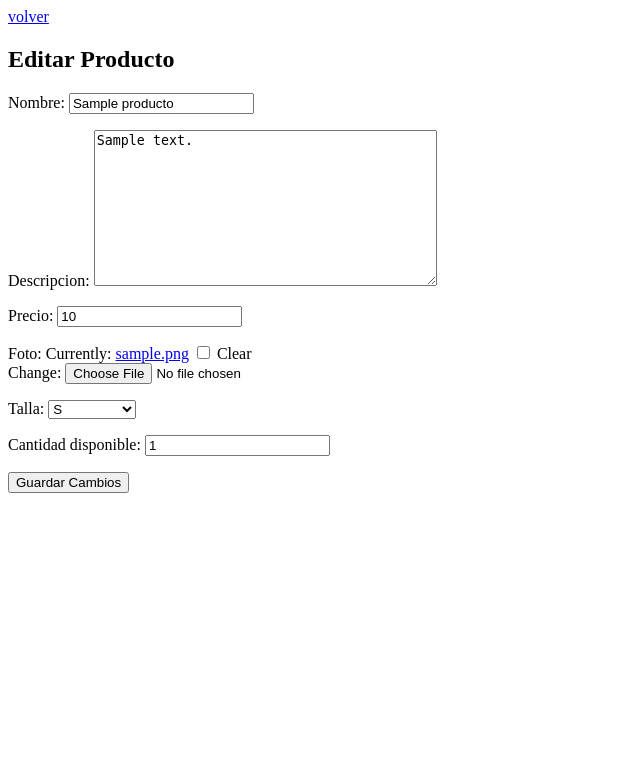
After one commit to matiasvicencio/mkvice, a Django app: page /editarproducto/1/ in a window 1280 px wide. The commit adds this page. Shown: the top 783 px of the page, without its empty margins (0-640 px from the left). Run offline with Django 5.2, Linux system fonts and the light colour scheme; tables that the repository leaves empty hold one stand-in row (values such as "Sample post"); parts of the project's set-up code (start-up, migrations or seed data) failed here and were passed over.

Commit message:
agregue editar producto y arregle el agregar productos

```diff
--- /dev/null
+++ b/aplicaciones/mk/forms.py
@@ -0,0 +1,7 @@
+from django import forms
+from .models import Producto
+
+class ProductoForm(forms.ModelForm):
+    class Meta:
+        model = Producto
+        fields = ['nombre', 'descripcion', 'precio', 'foto', 'talla', 'cantidad_disponible']
--- /dev/null
+++ b/aplicaciones/mk/templates/editarproducto.html
@@ -0,0 +1,15 @@
+<html lang="es">
+<head>
+    <meta charset="UTF-8">
+    <title>Editar Producto</title>
+</head>
+<body>
+    <a href="{% url 'gestionProductos' %}">volver</a>
+    <h2>Editar Producto</h2>
+    <form method="post" enctype="multipart/form-data">
+        {% csrf_token %}
+        {{ form.as_p }}
+        <button type="submit">Guardar Cambios</button>
+    </form>
+</body>
+</html>
--- a/aplicaciones/mk/templates/gestionProductos.html
+++ b/aplicaciones/mk/templates/gestionProductos.html
@@ -56,8 +56,12 @@
         <li>{{c.precio}}</li>
         <li>{{c.foto}}</li>
         <li>{{c.talla}}</li>
+        <li>{{c.cantidad_disponible}}</li>
         <li>
-            <li><a href="{% url 'eliminarproducto' c.id %}" class="btn2">Eliminar</a></li>
+            <li>
+                <a href="{% url 'editarproducto' c.id %}" class="btn-2">Editar</a>
+                <a href="{% url 'eliminarproducto' c.id %}" class="btn2">Eliminar</a>
+            </li>
         </li>
         {% endfor %}
     </ul>
--- a/aplicaciones/mk/urls.py
+++ b/aplicaciones/mk/urls.py
@@ -21,6 +21,7 @@ urlpatterns = [
     path('quitar/<int:producto_id>/', views.quitar, name='quitar'),
     path('confirmacion/', views.confirmacion, name='confirmacion'),
     path('login/administracion/ordenes/', views.ordenes, name='ordenes'),
+    path('editarproducto/<int:id_producto>/', views.editarproducto, name='editarproducto'),
 ]
 
 
--- a/aplicaciones/mk/views.py
+++ b/aplicaciones/mk/views.py
@@ -5,7 +5,7 @@ from django.urls import reverse
 from aplicaciones.mk.models import Producto, Cliente, DetalleOrden, Orden
 from django.contrib.auth.decorators import login_required
 from django.contrib.auth import authenticate, login
-
+from .forms import ProductoForm
 
 def producto_detalle(request, producto_id):
     producto = Producto.objects.get(id=producto_id)
@@ -133,31 +133,34 @@ def carrito(request):
 
 
 def agregar_al_carrito(request):
-    if request.method == 'POST':
-        producto_id = request.POST.get('producto_id')
-        producto = get_object_or_404(Producto, id=producto_id)
+    producto_id = request.POST.get('producto_id')
+    producto = get_object_or_404(Producto, id=producto_id)
 
-        if 'carrito' not in request.session:
-            request.session['carrito'] = {}
+    if producto.cantidad_disponible <= 0:
+        return HttpResponse('Producto agotado.', status=400)
 
-        carrito = request.session['carrito']
 
-        if producto_id in carrito:
+    if 'carrito' not in request.session:
+        request.session['carrito'] = {}
+
+    carrito = request.session['carrito']
+
+    if producto_id in carrito:
+        if carrito[producto_id]['cantidad'] < producto.cantidad_disponible:
             carrito[producto_id]['cantidad'] += 1
         else:
-            carrito[producto_id] = {
-                'id': producto.id,
-                'nombre': producto.nombre,
-                'precio': float(producto.precio),
-                'cantidad': 1,
-            }
+            return HttpResponse('No se puede agregar más de este producto.', status=400)
+    else:
+        carrito[producto_id] = {
+            'id': producto.id,
+            'nombre': producto.nombre,
+            'precio': float(producto.precio),
+            'cantidad': 1,
+        }
 
-        request.session.modified = True
+    request.session.modified = True
 
-        return HttpResponse('Producto agregado al carrito.')
-    else:
-        return HttpResponse('Error: Método no permitido.')
-
+    return HttpResponse('Producto agregado al carrito.')
 
 def quitar(request, producto_id):
     carrito = request.session.get('carrito', {})
@@ -193,7 +196,7 @@ def login_view(request):
         user = authenticate(request, username=username, password=password)
         if user is not None:
             login(request, user)
-            return redirect('administracion')  # Redirigir a la página de administración después de iniciar sesión
+            return redirect('administracion')
         else:
             return render(request, 'login.html', {'error': 'Credenciales inválidas'})
     return render(request, 'login.html')
@@ -211,3 +214,17 @@ def ordenes(request):
         'ordenes': ordenes
     }
     return render(request, 'ordenes.html', context)
+
+
+def editarproducto(request, id_producto):
+    producto = get_object_or_404(Producto, id=id_producto)
+
+    if request.method == 'POST':
+        form = ProductoForm(request.POST, request.FILES, instance=producto)
+        if form.is_valid():
+            form.save()
+            return redirect('gestionProductos')
+    else:
+        form = ProductoForm(instance=producto)
+
+    return render(request, 'editarproducto.html', {'form': form})
```
Also changed, not shown: aplicaciones/mk/models.py (line endings or trailing spaces), 1 other file.
